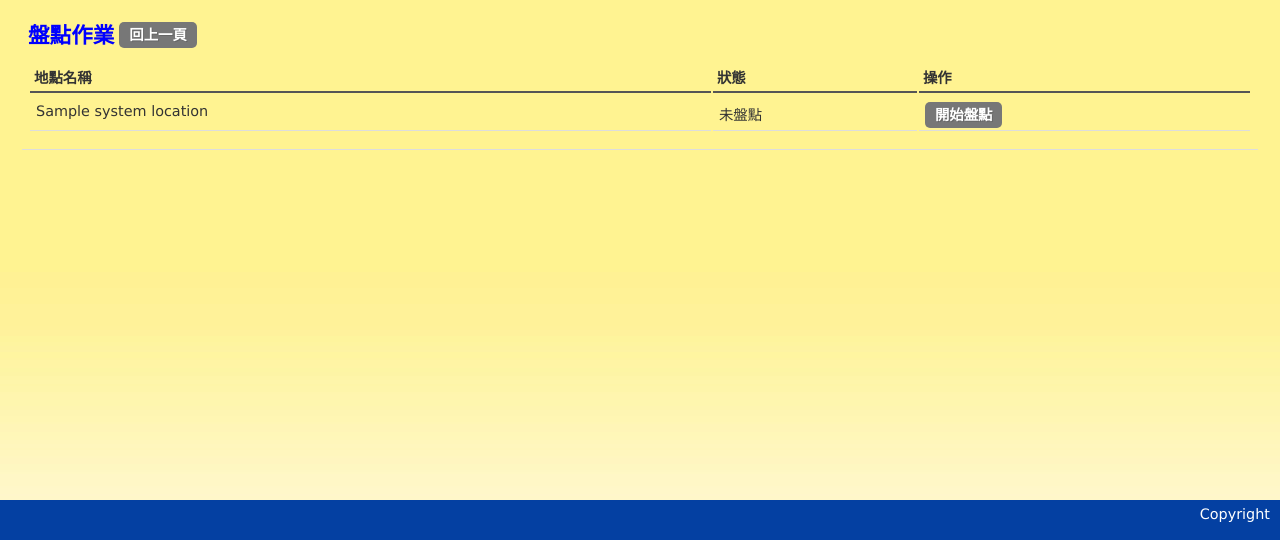
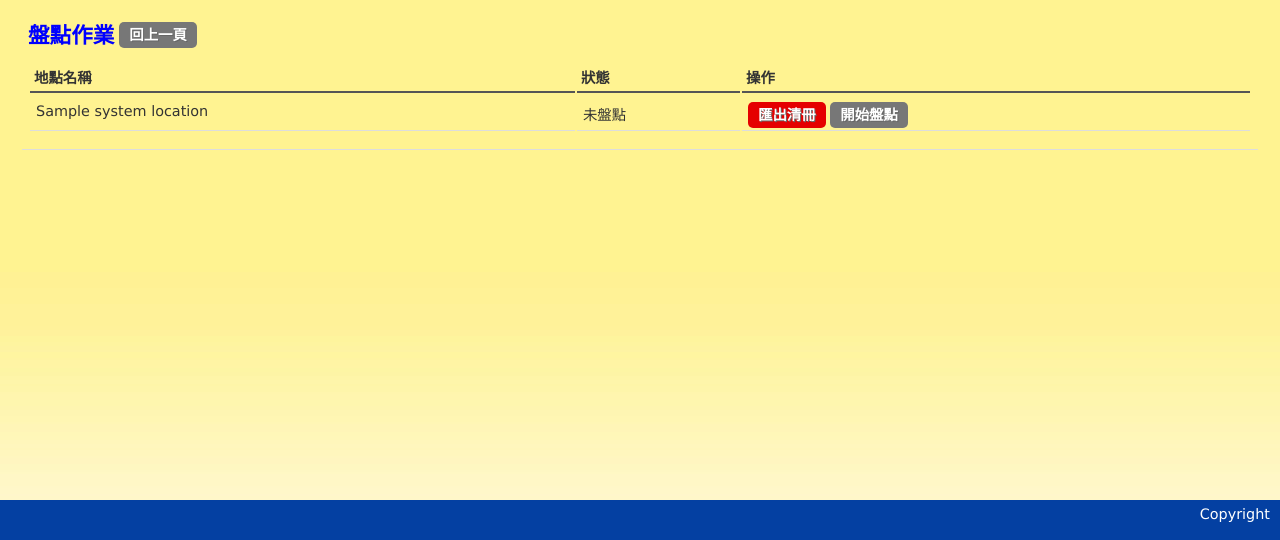
Before and after one commit to 2twn/double-l-bookmanagement, a CakePHP app: the page made by cakephp/app/View/System/take_stock_index.ctp in a window 1280 px wide; the page is wider, and only the part inside the window is pictured. Shown: the part 71-611 px from the top of that part. Run offline with PHP 8.4 and a stand-in for CakePHP, Linux system fonts and the light colour scheme; the template is opened without the code that fills it: most values are stand-ins (such as "Sample title", 1, 10 or a date in 2020); data that the repository does not hold is empty; some libraries are stand-ins or nearby versions.

Commit message:
[change] 修改盤點畫面 1. 在盤點作業, 新增會出最後一次盤點結果

```diff
--- a/cakephp/app/View/System/take_stock_index.ctp
+++ b/cakephp/app/View/System/take_stock_index.ctp
@@ -20,7 +20,11 @@
 
 		?></td>
 		<td><?php
+				echo $this->Html->link('匯出清冊', '/reports/book_inv_epxort/'.$item['System_Location']['id'], array('class' => 'button red'));
+				echo " ";
 			if($item['System_Location']['isTakeStock']){
+				echo $this->Html->link('列印清冊', '/reports/book_inv_check', array('class' => 'button red'));
+				echo " ";
 				echo $this->Html->link('結束盤點', '/system/take_stock_index/'.$item['System_Location']['id'], array('class' => 'button red'));
 				echo " ";
 				echo $this->Html->link('盤點書本', '/system/take_stock_operation/'.$item['System_Location']['id'], array('class' => 'button blue	'));
```
Also changed, not shown: cakephp/app/Controller/ReportsController.php (+1 -22 lines).
